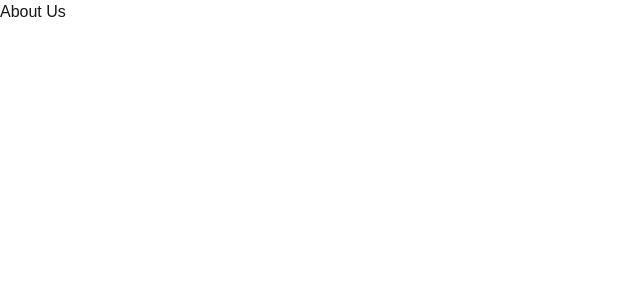
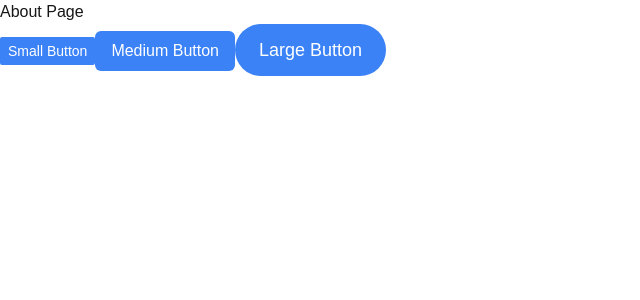
Before and after one commit to TatendaTorerwa/alx-project-0x02-setup, a Next.js app in the folder alx-project-2/: page /about in a window 1280 px wide. Shown: the top 300 px of the page, without its empty margins (0-640 px from the left). Built offline with nearby package versions, Linux system fonts and the light colour scheme.

Commit message:
Implement reusable Button component with size and shape props

```diff
--- /dev/null
+++ b/alx-project-2/components/common/Button.tsx
@@ -0,0 +1,26 @@
+import React from 'react';
+import { ButtonProps } from '../../interfaces';
+
+const Button: React.FC<ButtonProps> = ({ size, shape, onClick, children }) => {
+  const sizeClasses = {
+    small: 'py-1 px-2 text-sm',
+    medium: 'py-2 px-4 text-base',
+    large: 'py-3 px-6 text-lg',
+  };
+
+  const shapeClasses = {
+    'rounded-sm': 'rounded-sm',
+    'rounded-md': 'rounded-md',
+    'rounded-full': 'rounded-full',
+  };
+
+  const className = `${sizeClasses[size]} ${shapeClasses[shape]} bg-blue-500 text-white hover:bg-blue-600`;
+
+  return (
+    <button className={className} onClick={onClick}>
+      {children}
+    </button>
+  );
+};
+
+export default Button;
--- a/alx-project-2/pages/about.tsx
+++ b/alx-project-2/pages/about.tsx
@@ -1,7 +1,13 @@
+import React from 'react';
+import Button from '../components/common/Button';
+
 const AboutPage = () => {
   return (
     <div>
-      <h1>About Us</h1>
+      <h1>About Page</h1>
+      <Button size="small" shape="rounded-sm">Small Button</Button>
+      <Button size="medium" shape="rounded-md">Medium Button</Button>
+      <Button size="large" shape="rounded-full">Large Button</Button>
     </div>
   );
 };
```
Also changed, not shown: alx-project-2/interfaces/index.ts (+7 -0 lines).
